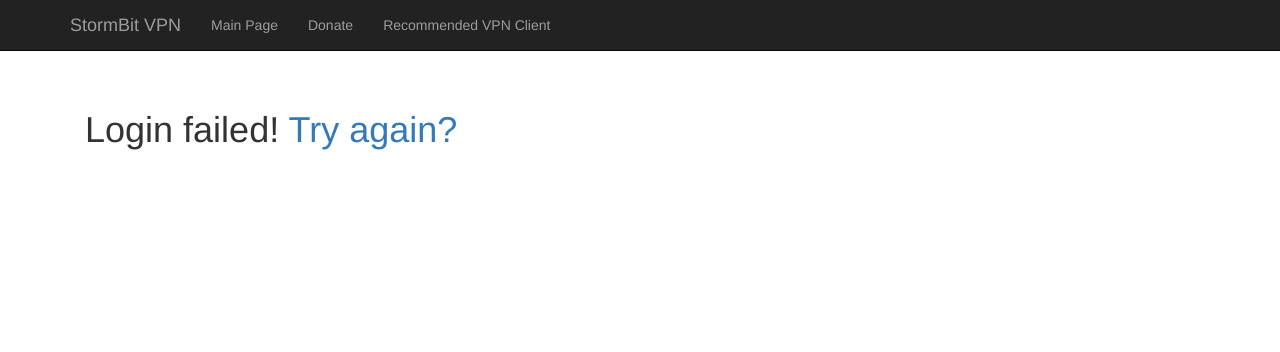
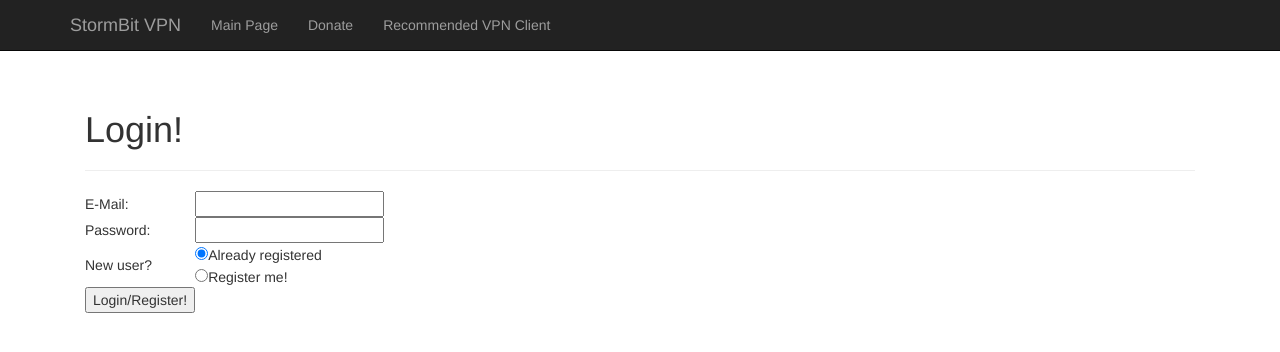
Before and after one commit to jeffkuletz31/VPN-MI, a PHP site: page / in a window 1280 px wide. Shown: the top 352 px of the page. Run offline with PHP 8.4, Linux system fonts and the light colour scheme; some libraries are stand-ins or nearby versions.

Commit message:
oh gee, I wonder why it says login failed
<_<

```diff
--- a/index.php
+++ b/index.php
@@ -115,7 +115,7 @@ if(!isset($_REQUEST["token"])){
 				//user attempting to login
 				doLogin($username,$password,false);
 			}else{$body='<h1>You\'re not logged in! <a href="?">Wanna?</a></h1>';}
-		}else{$body='<h1>Login failed! <a href="?">Try again?</a></h1>';}
+		}else{$body=showLogin();}
 //	}else{$body='<h1>You\'re not logged in! <a href="?">Wanna?</a></h1>';}
 }else{
 //actual other junk here
```
